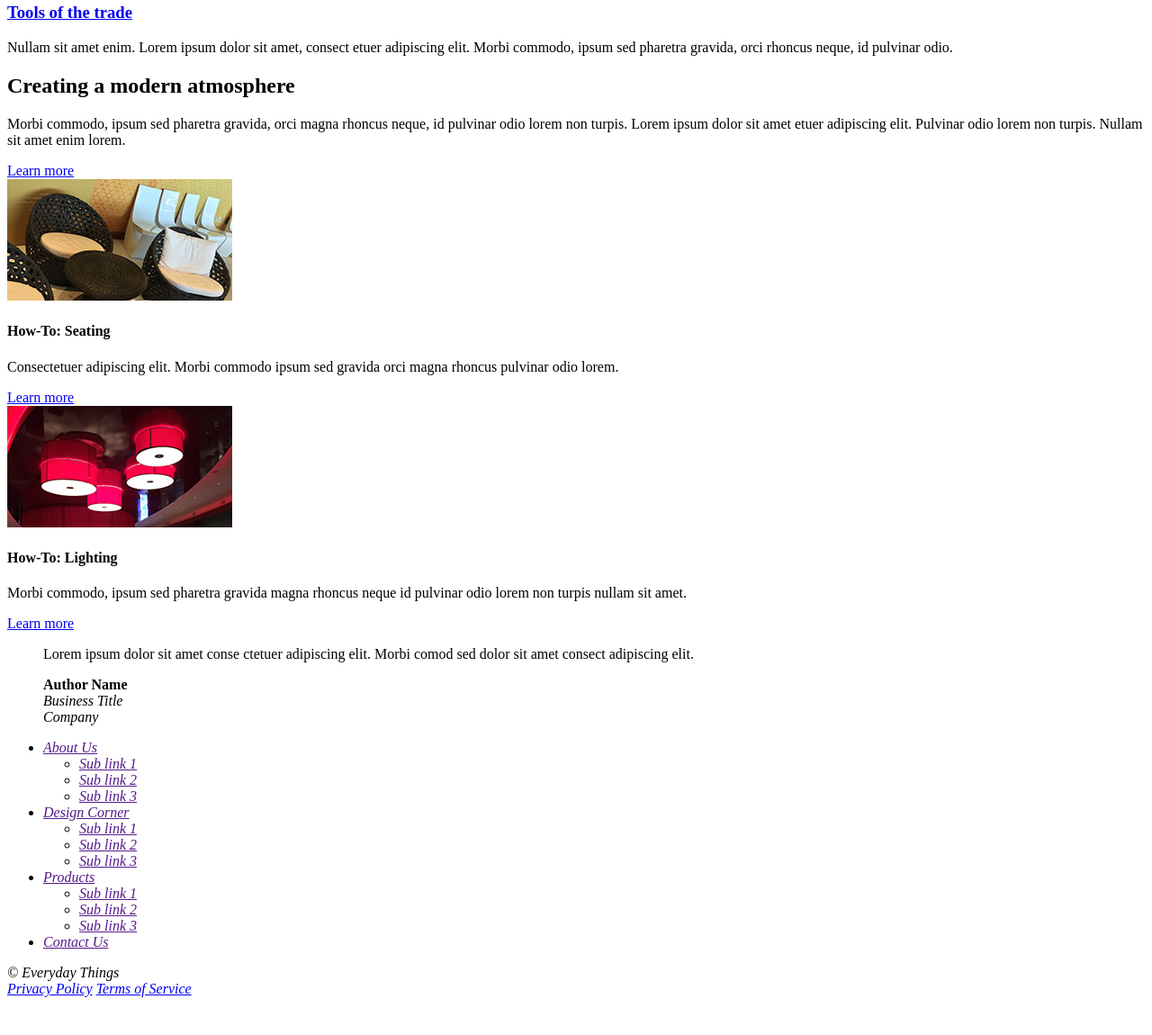
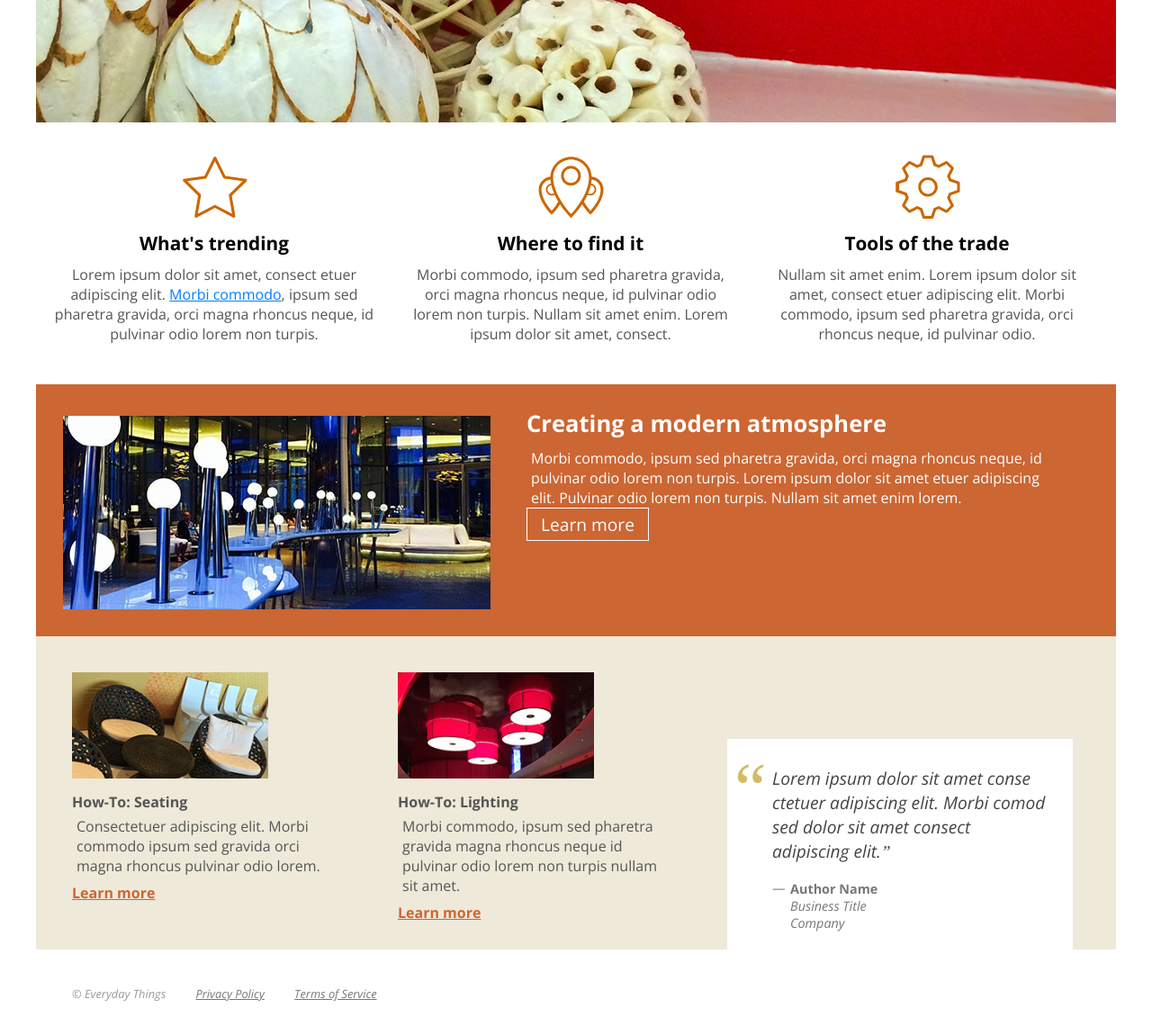
Before and after one commit to vesper0990/vesper_pluralsight, a plain HTML site: page Creating_a_Responsive_Web_Design/index.html in a window 1280 px wide. Shown: the part 294-1444 px from the top of the page at 90% size. Before the commit the page ends 1410 px from the top, so only its background shows below. Drawn offline with nearby package versions, Linux system fonts and the light colour scheme.

Commit message:
create css

```diff
--- a/Creating_a_Responsive_Web_Design/css/screen.css
+++ b/Creating_a_Responsive_Web_Design/css/screen.css
@@ -1 +1,390 @@
 /* CSS Document for Screens */
+
+@import url(https://fonts.googleapis.com/css?family=Open+Sans:300italic,700italic,300,700);
+
+
+body {
+	font-family: 'Open Sans', sans-serif;
+	font-size: 16px;
+	font-weight: 300;
+	color: #555;
+	margin: 0;
+	padding: 0;
+}
+
+#page{
+	max-width: 1200px;
+	margin: 0 auto;
+	position: relative;
+}
+
+/* Text */
+
+h1 {
+	margin: 0 0 1em 0;
+	font-size: 2.8em;
+	font-weight: 700;
+}
+
+h2 {
+	margin: 0 0 .5em 0;
+	font-size: 1.6em;
+	font-weight: 700;
+	line-height: 1.1em;
+}
+
+h3 {
+	margin: 0 0 .5em 0;
+	font-size: 1.3em;
+	font-weight: 700;
+}
+
+h4 {
+	margin: 0 0 1.5em 0;
+	font-size: 1em;
+	font-weight: 700;
+}
+
+p{
+	margin: 5px
+}
+
+a{
+	color: #007eff
+}
+
+a:visited{
+	color:#65b1ff;
+}
+
+a.btn{
+	font-size: 1.2em;
+	text-decoration: none;
+	color: #fff;
+	border: 1px solid #fff;
+	padding: 4px 15px;
+	transition: background-color .5s;
+}
+
+a.btn:hover{
+	background-color: rgba(0,0,0,.3);
+}
+
+/* Header */
+
+header{
+	height: 430px;
+	background: #cf0004 url(../images/banner_1200.jpg) no-repeat center bottom;
+	position: relative;
+}
+
+header a.logo{
+	z-index: 1;
+	position: absolute;
+	display: block;
+	width: 160px;
+	height: 66px;
+	background: url(../images/logo.svg) no-repeat 0 0;
+	background-size: contain;
+	top: 15px;
+	left: 20px;
+}
+
+header div.hero {
+	position: absolute;
+	width: 42%;
+	top: 130px;
+	left: 55%;
+}
+
+header div.hero h1 {
+	line-height: 1em;
+	margin: 0 0 30px 0;
+	color: #fff;
+}
+
+/* Section - All */
+
+section{
+	padding: 0 30px;
+}
+
+section::after{
+	content:"";
+	display: block;
+	clear: both;
+}
+
+/* Section - Main */
+
+section.main{
+	margin-top: 20px;
+	margin-bottom: 30px;
+	padding: 0;
+}
+
+section.main aside{
+	width: 33%;
+	float: left;
+	text-align: center;
+}
+
+section.main .content {
+	margin: 15px;
+	background: no-repeat center top;
+	background-size: 75px 75px;
+	padding-top: 85px;
+}
+
+section.main aside h3 a{
+	color: #000;
+	text-decoration: none;
+}
+
+section.main aside h3 a:hover{
+	text-decoration: underline;
+}
+
+section.main aside .content.treading{
+	background-image: url(../images/icon_star.svg);
+}
+
+section.main aside .content.find-it{
+	background-image: url(../images/icon_marker.svg);
+}
+
+section.main aside .content.tools{
+	background-image: url(../images/icon_gear.svg);
+}
+
+/* Section - Atmosphere */
+
+section.atmosphere{
+	background-color: #cc6633;
+	padding-top: 30px;
+	padding-bottom: 30px;
+	color: #fff;
+}
+
+section.atmosphere article{
+	padding: 0 20px 0 515px;
+	background: url(../images/photo_lounge.jpg) no-repeat 0 5px;
+	min-height: 220px;
+}
+
+/* Section - How to */
+
+section.how-to{
+	background-color: #eee9d9;
+	position: relative;
+}
+
+section.how-to aside{
+	width: 30%;
+	float: left;
+	margin: 10px;
+}
+
+section.how-to aside .content{
+	padding: 30px 30px 20px 0;
+}
+
+section.how-to aside .content img{
+	display: block;
+	margin-bottom: 15px;
+	width: 70%;
+}
+
+section.how-to aside .content h4{
+	margin-bottom: 0;
+
+}
+
+section.how-to aside .content p{
+	margin-bottom: .5em;
+
+}
+
+section.how-to aside .content a{
+	display: inline-block;
+	color: #cc6633;
+	font-weight: 700;
+}
+
+section.how-to blockquote{
+	margin: 0;
+	width: 32%;
+	color: #444;
+	background-color: #fff;
+	position: absolute;
+	bottom: 0;
+	right: 4%;
+}
+
+section.how-to blockquote p{
+	margin: 30px 30px 20px 50px;
+}
+
+section.how-to blockquote p.quote{
+	font-style: italic;
+	font-size: 1.2em;
+}
+
+section.how-to blockquote p.credit{
+	color: #777;
+	font-size: .9em;
+	margin-top: 0;
+	padding-left: 20px;
+	line-height: 1.3em;
+	position: relative;
+}
+
+section.how-to blockquote::before{
+	content:"\201c";
+	color: #d2bd65;
+	position: absolute;
+	top: 10px;
+	left: 8px;
+	font-size: 5em;
+	font-family: serif;
+}
+
+section.how-to blockquote p.quote::after{
+	content:'\201d';
+	font-family: serif;
+}
+
+section.how-to blockquote p.credit::before{
+	content: "\2014";
+	position: absolute;
+	top: -1px;
+	left: 0;
+}
+
+/* Navigation */
+
+nav {
+	background-color: rgba(0,0,0,.65);
+	position:absolute;
+	top:0px;
+	left:0px;
+	padding: 50px 0 0 0;
+	width: 100%;
+}
+
+nav::after{
+	content: "";
+	display: block;
+	clear: both;
+}
+
+nav ul{
+	list-style: none;
+	margin: 0;
+	padding: 0;
+}
+
+nav ul li:hover{
+	background-color: #2b0306;
+}
+
+nav ul li:hover > ul{
+	display: block;
+}
+
+nav ul li a{
+	display: inline-block;
+	color: #fff;
+	padding: 10px 20px;
+	text-decoration: none;
+	width: 125px;
+	position: relative;
+}
+
+nav ul li a:visited{
+	color: #fff;
+}
+
+nav ul li a:hover{
+	background-color: #6d0911;
+}
+
+nav ul ul{
+	position: absolute;
+	top: 100%;
+	background-color: #2b0306;
+	display: none;
+}
+
+nav ul ul li {
+	position: relative;
+
+}
+
+nav ul ul ul {
+	left: 100%;
+	top: 0;
+}
+
+/* top-level */
+
+nav > ul{
+	padding-left: 200px;
+}
+
+nav > ul > li{
+	float: left;
+}
+
+nav > ul > li > a{
+	width: auto;
+	padding: 10px 20px 15px 20px;
+}
+
+nav a[aria-haspopup="true"]::after {
+	content:"";
+	display: block;
+	width: 0px;
+	position: absolute;
+	height: 0;
+	top: 16px;
+	right: 16px;
+	border-top: 4px solid transparent;
+	border-bottom: 4px solid transparent;
+	border-left: 4px solid #fff;
+}
+
+nav > ul > li > a[aria-haspopup="true"]::after{
+	border-left: 4px solid transparent;
+	border-right: 4px solid transparent;
+	border-top: 4px solid #fff;
+	left: 20px;
+	right: auto;
+	bottom: 6px;
+	top: auto;
+}
+
+/* Footer */
+
+footer{
+	font-size: .8em;
+	margin: 40px;
+	color: #999;
+}
+
+footer .content{
+	display: inline;
+}
+
+footer a {
+	margin-left: 30px;
+	color: #777;
+}
+
+footer a:visited{
+	color: #777;
+}
+
+footer a:hover{
+	color: #000;
+}
--- a/Creating_a_Responsive_Web_Design/index.html
+++ b/Creating_a_Responsive_Web_Design/index.html
@@ -9,30 +9,30 @@
 	<body>
 		<div id="page">
 			<header>
-				<a class="logo" title="Everyday Things" href="#">Everyday Things</a>
+				<a class="logo" title="Everyday Things" href="#"></a>
 				<div class="hero">
 					<h1>Add interest with natureal textures</h1>
-					<a class="btn" title="Get adbice from top designers" href="#">Get adbice from top designers</a>
+					<a class="btn" title="Get advice from top designers" href="#">Get advice from top designers</a>
 				</div>
 			</header>
 			<section class="main">
 
 				<aside>
-					<div class="content">
+					<div class="content treading">
 						<h3><a href="#">What&apos;s trending</a></h3>
 						<p>Lorem ipsum dolor sit amet, consect etuer adipiscing elit. <a href="http://codifydesign.com">Morbi commodo</a>,
 						ipsum sed pharetra gravida, orci magna rhoncus neque, id pulvinar odio lorem non turpis.</p>
 					</div>
 				</aside>
 				<aside>
-					<div class="content">
+					<div class="content find-it">
 						<h3><a href="#">Where to find it</a></h3>
 						<p>Morbi commodo, ipsum sed pharetra gravida, orci magna rhoncus neque, id pulvinar odio lorem non turpis.
 						Nullam sit amet enim. Lorem ipsum dolor sit amet, consect.</p>
 					</div>
 				</aside>
 				<aside>
-					<div class="content">
+					<div class="content tools">
 						<h3><a href="#">Tools of the trade</a></h3>
 						<p>Nullam sit amet enim. Lorem ipsum dolor sit amet, consect etuer adipiscing elit. Morbi commodo,
 						ipsum sed pharetra gravida, orci rhoncus neque, id pulvinar odio.</p>
@@ -78,7 +78,7 @@
 
 				<ul>
 					<li>
-						<a title="About Us" href="">About Us</a>
+						<a title="About Us" href="#" aria-haspopup="true">About Us</a>
 						<ul>
 							<li>
 								<a title="Sub link 1" href="">Sub link 1</a>
@@ -92,7 +92,7 @@
 						</ul>
 					</li>
 					<li>
-						<a title="Design Corner" href="">Design Corner</a>
+						<a title="Design Corner" href="#" aria-haspopup="true">Design Corner</a>
 						<ul>
 							<li>
 								<a title="Sub link 1" href="">Sub link 1</a>
@@ -101,12 +101,20 @@
 								<a title="Sub link 2" href="">Sub link 2</a>
 							</li>
 							<li>
-								<a title="Sub link 3" href="">Sub link 3</a>
+								<a title="Sub link 3" href="" aria-haspopup="true">Sub link 3</a>
+								<ul>
+									<li>
+										<a title="Sub sub link 1" href="">Sub sub link 1</a>
+									</li>
+									<li>
+										<a title="Sub sub link 2" href="">Sub sub link 2</a>
+									</li>
+								</ul>
 							</li>
 						</ul>
 					</li>
 					<li>
-						<a title="Products" href="">Products</a>
+						<a title="Products" href="#" aria-haspopup="true">Products</a>
 						<ul>
 							<li>
 								<a title="Sub link 1" href="">Sub link 1</a>
```
